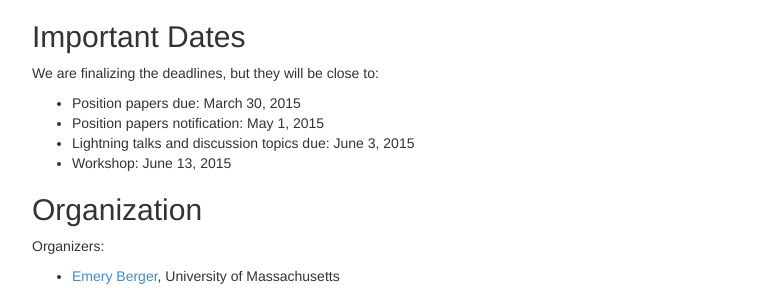
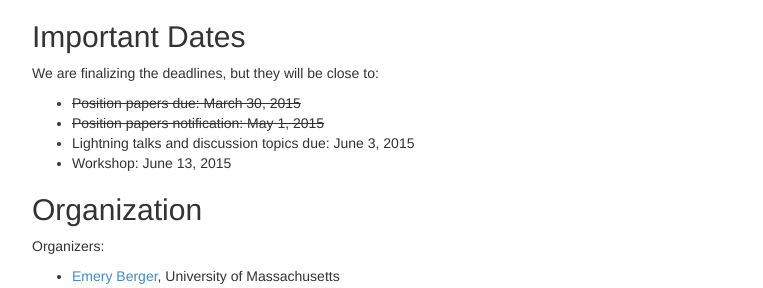
Before and after one commit to uwsampa/sampa-public, a Jekyll site: the page built from wax2015/cfp.md, in a window 1280 px wide. Shown: the part 1535-1823 px from the top of the page, without its empty margins (258-1021 px from the left). Built offline with Jekyll 4.4.1, drawn with Linux system fonts in a browser that asks for light colours; Markdown is read by kramdown in place of the engine named in the settings.

Commit message:
WAX: strikethrough dates in the past

```diff
--- a/_config.yml
+++ b/_config.yml
@@ -6,7 +6,7 @@ exclude: [bibble, README.md, Makefile]
 # use this library to parse Markdown
 markdown: redcarpet
 redcarpet:
-    extensions: [smart, tables, with_toc_data]
+    extensions: [smart, tables, with_toc_data, strikethrough]
 
 # colorize code snippets with the pygment module
 highlighter: pygments
--- a/wax2015/cfp.md
+++ b/wax2015/cfp.md
@@ -61,8 +61,8 @@ Please fill out [the form on the homepage](http://sampa.cs.washington.edu/wax201
 
 We are finalizing the deadlines, but they will be close to:
 
-* Position papers due: March 30, 2015
-* Position papers notification: May 1, 2015
+* ~~Position papers due: March 30, 2015~~
+* ~~Position papers notification: May 1, 2015~~
 * Lightning talks and discussion topics due: June 3, 2015
 * Workshop: June 13, 2015
 
```
Also changed, not shown: wax2015/index.md (+1 -1 lines).
